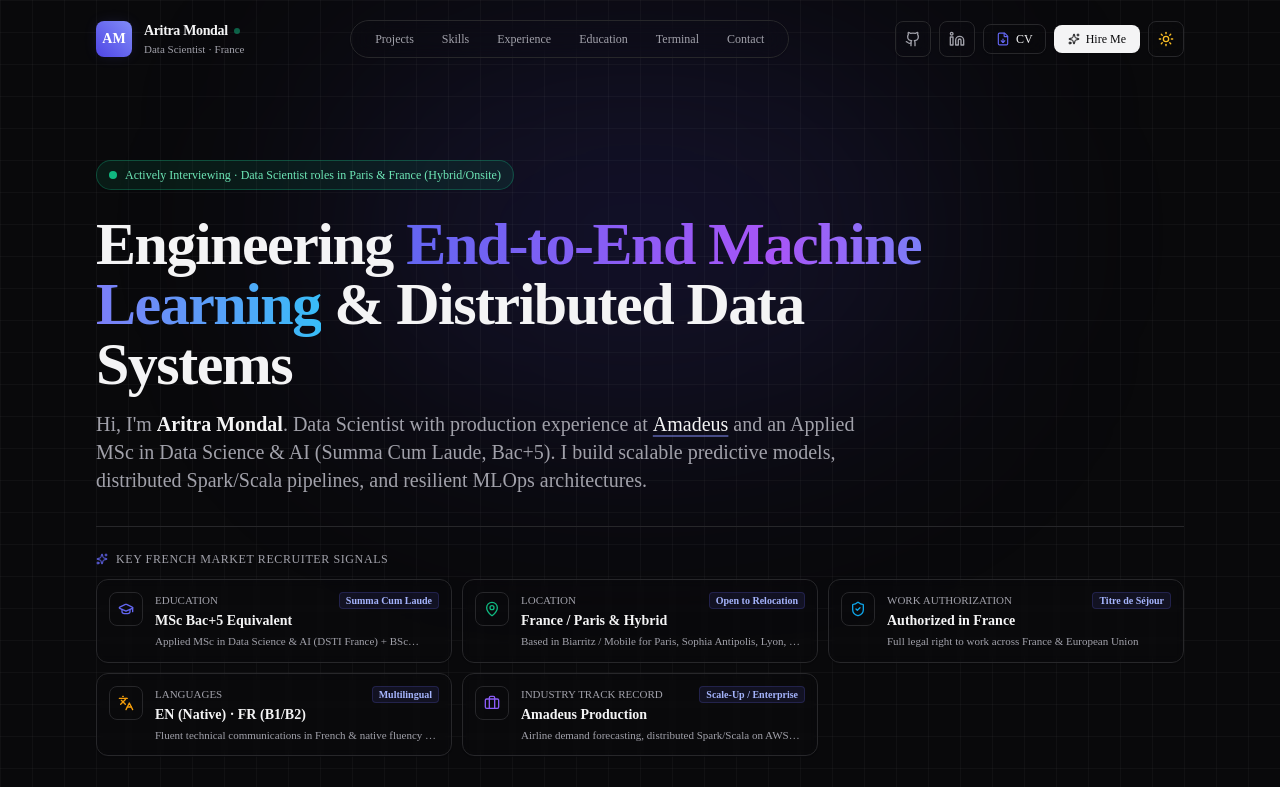
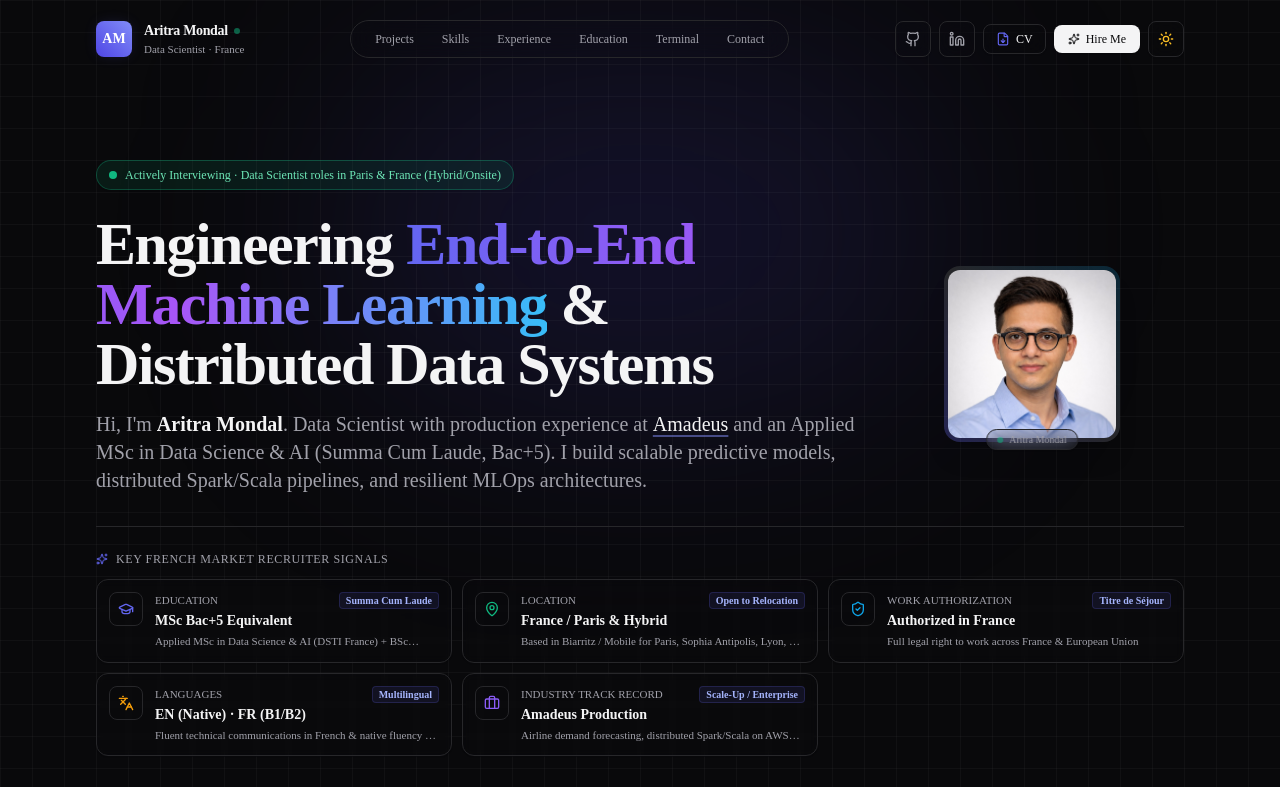
Before and after one commit to aritra-mondal-ds/aritra-mondal-ds.github.io, a Next.js app: page / in a window 1280 px wide. Shown: the top 787 px of the page. Built offline with nearby package versions, Linux system fonts and the light colour scheme.

Commit message:
feat: surgically integrate authentic reference portrait and expanded certifications without layout regressions

```diff
--- a/components/bento-skills.tsx
+++ b/components/bento-skills.tsx
@@ -11,6 +11,7 @@ import {
   Award,
   Languages,
   CheckCircle2,
+  ExternalLink,
   Terminal,
   Cpu,
   Layers,
@@ -152,11 +153,24 @@ export function BentoSkills() {
                 {certificationsData.map((cert, cIdx) => (
                   <div
                     key={cIdx}
-                    className="p-3 rounded-xl border border-border/70 bg-card/80 text-xs"
+                    className="p-3 rounded-xl border border-border/70 bg-card/80 text-xs hover:border-indigo-500/30 transition-colors"
                   >
-                    <div className="font-semibold text-foreground flex items-center gap-1.5">
-                      <CheckCircle2 className="h-3.5 w-3.5 text-emerald-500 shrink-0" />
-                      <span>{cert.name}</span>
+                    <div className="font-semibold text-foreground flex items-center justify-between gap-1.5">
+                      <div className="flex items-center gap-1.5">
+                        <CheckCircle2 className="h-3.5 w-3.5 text-emerald-500 shrink-0" />
+                        <span>{cert.name}</span>
+                      </div>
+                      {cert.verifyUrl && (
+                        <a
+                          href={cert.verifyUrl}
+                          target="_blank"
+                          rel="noopener noreferrer"
+                          aria-label={`Verify ${cert.name}`}
+                          className="text-muted-foreground hover:text-indigo-500 transition-colors shrink-0"
+                        >
+                          <ExternalLink className="h-3 w-3" />
+                        </a>
+                      )}
                     </div>
                     <div className="flex items-center justify-between mt-1 text-[11px] text-muted-foreground">
                       <span>{cert.issuer}</span>
--- a/components/hero.tsx
+++ b/components/hero.tsx
@@ -1,6 +1,7 @@
 "use client";
 
 import React from "react";
+import Image from "next/image";
 import { profileData } from "@/data/profile";
 import {
   GraduationCap,
@@ -40,8 +41,9 @@ export function Hero() {
           <span>Actively Interviewing · Data Scientist roles in Paris & France (Hybrid/Onsite)</span>
         </div>
 
-        {/* Main Headline */}
-        <div className="space-y-4 max-w-4xl">
+        {/* Main Headline & Authentic Portrait */}
+        <div className="flex flex-col-reverse md:flex-row md:items-center justify-between gap-8 max-w-5xl">
+          <div className="space-y-4 max-w-3xl">
             <h1 className="text-4xl sm:text-5xl lg:text-6xl font-extrabold tracking-tight text-foreground leading-[1.12]">
               Engineering{" "}
               <span className="text-transparent bg-clip-text bg-gradient-to-r from-indigo-500 via-purple-500 to-sky-400">
@@ -50,13 +52,34 @@ export function Hero() {
               & Distributed Data Systems
             </h1>
 
-          <p className="text-lg sm:text-xl text-muted-foreground font-normal leading-relaxed max-w-3xl">
+            <p className="text-lg sm:text-xl text-muted-foreground font-normal leading-relaxed">
               Hi, I&apos;m <span className="font-semibold text-foreground">{profileData.name}</span>. Data Scientist with production experience at{" "}
               <span className="text-foreground font-medium underline decoration-indigo-400/50 underline-offset-4">
                 Amadeus
               </span>{" "}
               and an Applied MSc in Data Science & AI (Summa Cum Laude, Bac+5). I build scalable predictive models, distributed Spark/Scala pipelines, and resilient MLOps architectures.
             </p>
+          </div>
+
+          {/* Authentic Portrait with 100% Biometric Preservation */}
+          <div className="relative shrink-0 self-start md:self-center">
+            <div className="relative w-32 h-32 sm:w-36 sm:h-36 md:w-44 md:h-44 rounded-2xl p-1 bg-gradient-to-tr from-indigo-500/30 via-border to-sky-500/20 shadow-xl overflow-hidden group">
+              <div className="relative w-full h-full rounded-xl overflow-hidden bg-muted">
+                <Image
+                  src="/aritra-mondal.jpg"
+                  alt="Aritra Mondal — Data Scientist"
+                  width={176}
+                  height={176}
+                  priority
+                  className="object-cover object-top w-full h-full transition-transform duration-300 group-hover:scale-105"
+                />
+              </div>
+            </div>
+            <div className="absolute -bottom-2 left-1/2 -translate-x-1/2 whitespace-nowrap px-2.5 py-0.5 rounded-full bg-card/90 backdrop-blur-md border border-border shadow-sm text-[10px] font-mono text-muted-foreground flex items-center gap-1.5">
+              <span className="w-1.5 h-1.5 rounded-full bg-emerald-500 animate-pulse" />
+              <span>Aritra Mondal</span>
+            </div>
+          </div>
         </div>
 
         {/* French Recruiter Signal Pills */}
--- a/data/skills.ts
+++ b/data/skills.ts
@@ -74,15 +74,30 @@ export const certificationsData: Certification[] = [
     name: "AWS Certified Solutions Architect – Associate",
     issuer: "Amazon Web Services (AWS)",
     dateOrStatus: "In Progress (2025)",
+    verifyUrl: "https://aws.amazon.com/certification/certified-solutions-architect-associate/",
   },
   {
     name: "Neo4j Certified Professional",
     issuer: "Neo4j Graph Academy",
     dateOrStatus: "Certified 2024",
+    verifyUrl: "https://graphacademy.neo4j.com/",
   },
   {
-    name: "Fortinet NSE 1, NSE 2, NSE 3",
-    issuer: "Fortinet Network Security Expert",
+    name: "Fortinet NSE 1 – Information Security Awareness",
+    issuer: "Fortinet Training Institute",
     dateOrStatus: "Valid until June 2026",
+    verifyUrl: "https://www.fortinet.com/training/certification",
+  },
+  {
+    name: "Fortinet NSE 2 – Network Security Associate",
+    issuer: "Fortinet Training Institute",
+    dateOrStatus: "Valid until June 2026",
+    verifyUrl: "https://www.fortinet.com/training/certification",
+  },
+  {
+    name: "Fortinet NSE 3 – Network Security Associate",
+    issuer: "Fortinet Training Institute",
+    dateOrStatus: "Valid until June 2026",
+    verifyUrl: "https://www.fortinet.com/training/certification",
   },
 ];
--- a/types/index.ts
+++ b/types/index.ts
@@ -108,4 +108,5 @@ export interface Certification {
   issuer: string;
   dateOrStatus: string;
   badgeUrl?: string;
+  verifyUrl?: string;
 }
```
Also changed, not shown: public/aritra-mondal.jpg. Lines whose indentation alone changed are shown as unchanged.
